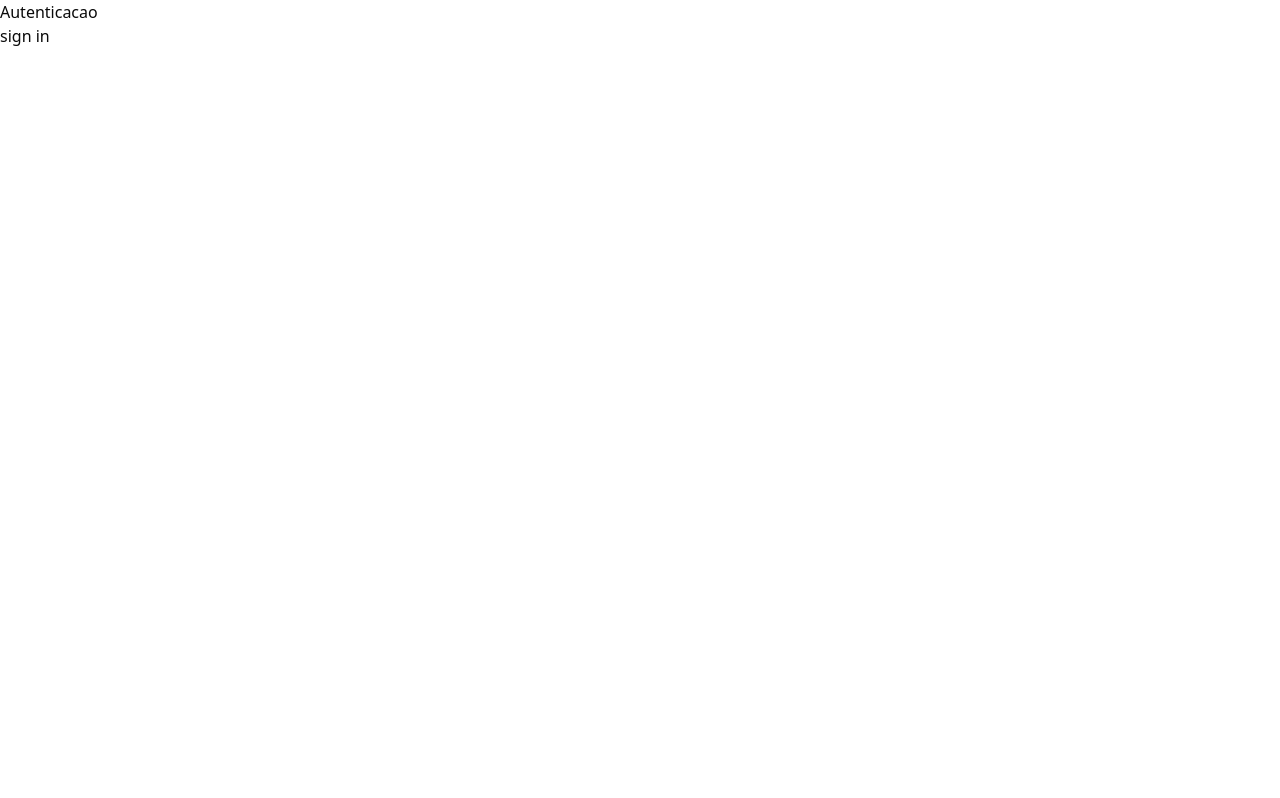
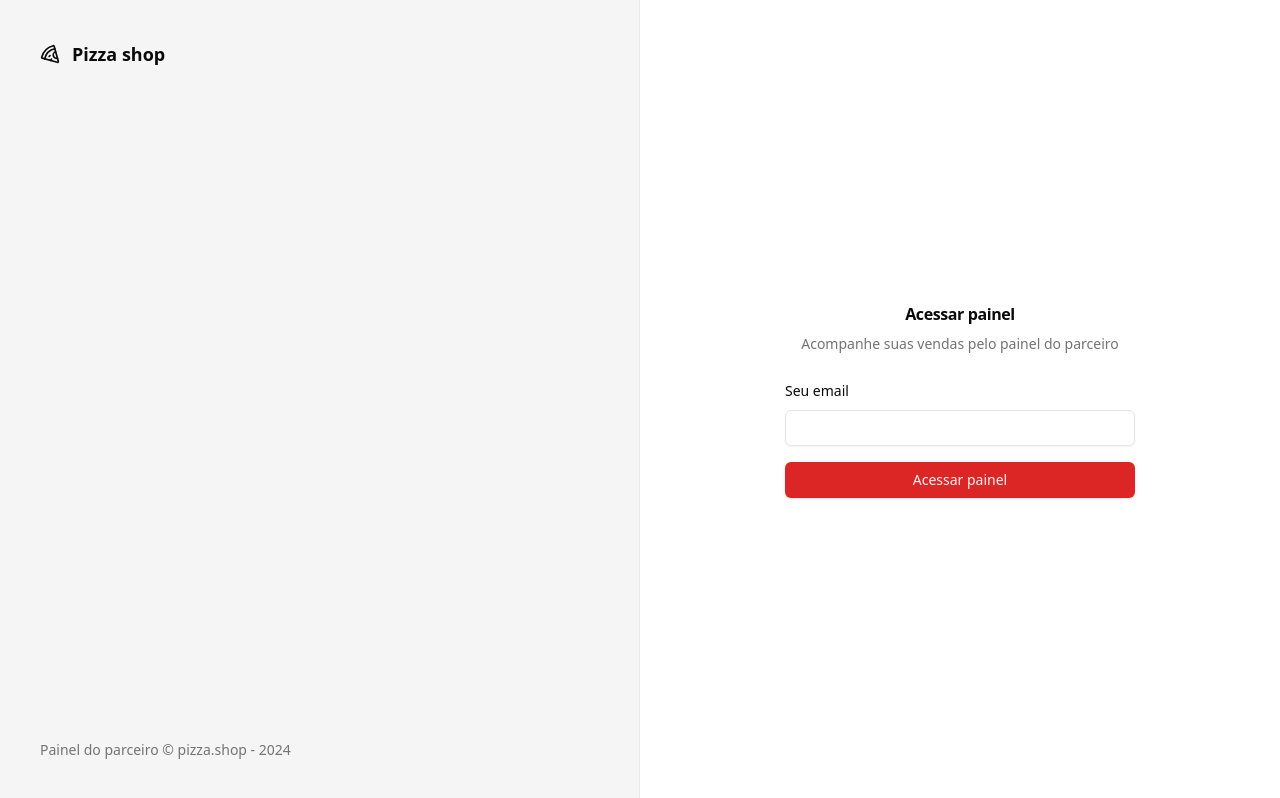
Before and after one commit to leviutima/pizza-shop, a React (Vite) app: page /sign-in in a window 1280 px wide. Built offline with nearby package versions, Linux system fonts and the light colour scheme.

Commit message:
feat: create sign-in page

```diff
--- a/package.json
+++ b/package.json
@@ -10,6 +10,7 @@
     "preview": "vite preview"
   },
   "dependencies": {
+    "@radix-ui/react-label": "^2.1.1",
     "@radix-ui/react-slot": "^1.1.1",
     "class-variance-authority": "^0.7.1",
     "clsx": "^2.1.1",
@@ -21,6 +22,7 @@
     "react-dom": "^18.3.1",
     "react-helmet-async": "^2.0.5",
     "react-router-dom": "^7.0.2",
+    "sonner": "^1.7.1",
     "sort-by": "^1.2.0",
     "tailwind-merge": "^2.5.5",
     "tailwindcss-animate": "^1.0.7"
--- /dev/null
+++ b/src/components/ui/input.tsx
@@ -0,0 +1,22 @@
+import * as React from "react"
+
+import { cn } from "@/lib/utils"
+
+const Input = React.forwardRef<HTMLInputElement, React.ComponentProps<"input">>(
+  ({ className, type, ...props }, ref) => {
+    return (
+      <input
+        type={type}
+        className={cn(
+          "flex h-9 w-full rounded-md border border-input bg-transparent px-3 py-1 text-base shadow-sm transition-colors file:border-0 file:bg-transparent file:text-sm file:font-medium file:text-foreground placeholder:text-muted-foreground focus-visible:outline-none focus-visible:ring-1 focus-visible:ring-ring disabled:cursor-not-allowed disabled:opacity-50 md:text-sm",
+          className
+        )}
+        ref={ref}
+        {...props}
+      />
+    )
+  }
+)
+Input.displayName = "Input"
+
+export { Input }
--- /dev/null
+++ b/src/components/ui/label.tsx
@@ -0,0 +1,24 @@
+import * as React from "react"
+import * as LabelPrimitive from "@radix-ui/react-label"
+import { cva, type VariantProps } from "class-variance-authority"
+
+import { cn } from "@/lib/utils"
+
+const labelVariants = cva(
+  "text-sm font-medium leading-none peer-disabled:cursor-not-allowed peer-disabled:opacity-70"
+)
+
+const Label = React.forwardRef<
+  React.ElementRef<typeof LabelPrimitive.Root>,
+  React.ComponentPropsWithoutRef<typeof LabelPrimitive.Root> &
+    VariantProps<typeof labelVariants>
+>(({ className, ...props }, ref) => (
+  <LabelPrimitive.Root
+    ref={ref}
+    className={cn(labelVariants(), className)}
+    {...props}
+  />
+))
+Label.displayName = LabelPrimitive.Root.displayName
+
+export { Label }
--- a/src/index.css
+++ b/src/index.css
@@ -1,6 +1,7 @@
 @tailwind base;
 @tailwind components;
 @tailwind utilities;
+
 @layer base {
   :root {
     --background: 0 0% 100%;
@@ -9,8 +10,8 @@
     --card-foreground: 0 0% 3.9%;
     --popover: 0 0% 100%;
     --popover-foreground: 0 0% 3.9%;
-    --primary: 0 0% 9%;
-    --primary-foreground: 0 0% 98%;
+    --primary: 0 72.2% 50.6%;
+    --primary-foreground: 0 85.7% 97.3%;
     --secondary: 0 0% 96.1%;
     --secondary-foreground: 0 0% 9%;
     --muted: 0 0% 96.1%;
@@ -21,14 +22,15 @@
     --destructive-foreground: 0 0% 98%;
     --border: 0 0% 89.8%;
     --input: 0 0% 89.8%;
-    --ring: 0 0% 3.9%;
+    --ring: 0 72.2% 50.6%;
+    --radius: 0.5rem;
     --chart-1: 12 76% 61%;
     --chart-2: 173 58% 39%;
     --chart-3: 197 37% 24%;
     --chart-4: 43 74% 66%;
     --chart-5: 27 87% 67%;
-    --radius: 0.5rem
   }
+
   .dark {
     --background: 0 0% 3.9%;
     --foreground: 0 0% 98%;
@@ -36,8 +38,8 @@
     --card-foreground: 0 0% 98%;
     --popover: 0 0% 3.9%;
     --popover-foreground: 0 0% 98%;
-    --primary: 0 0% 98%;
-    --primary-foreground: 0 0% 9%;
+    --primary: 0 72.2% 50.6%;
+    --primary-foreground: 0 85.7% 97.3%;
     --secondary: 0 0% 14.9%;
     --secondary-foreground: 0 0% 98%;
     --muted: 0 0% 14.9%;
@@ -48,14 +50,15 @@
     --destructive-foreground: 0 0% 98%;
     --border: 0 0% 14.9%;
     --input: 0 0% 14.9%;
-    --ring: 0 0% 83.1%;
+    --ring: 0 72.2% 50.6%;
     --chart-1: 220 70% 50%;
     --chart-2: 160 60% 45%;
     --chart-3: 30 80% 55%;
     --chart-4: 280 65% 60%;
-    --chart-5: 340 75% 55%
+    --chart-5: 340 75% 55%;
   }
 }
+
 @layer base {
   * {
     @apply border-border;
--- a/src/layout/authLayout.tsx
+++ b/src/layout/authLayout.tsx
@@ -1,11 +1,21 @@
+import { Pizza } from "lucide-react";
 import { Outlet } from "react-router-dom";
+
 
 export function AuthLayout() {
     return(
-        <div>
-            <h1>Autenticacao</h1>
-            <div>
-                <Outlet></Outlet>
+        <div className="min-h-screen grid grid-cols-2">
+            <div className="h-full border-r border-foreground/5 bg-muted p-10 text-muted-foreground flex flex-col justify-between">
+                <div className="flex items-center gap-3 text-lg font-medium text-foreground">
+                    <Pizza className="h-5 w-5"/>
+                    <span className="font-semibold">Pizza shop</span>
+                </div>
+                <footer className="text-sm">
+                    Painel do parceiro &copy; pizza.shop - {new Date().getFullYear()}
+                </footer>
+            </div>
+            <div className="flex flex-col items-center justify-center">
+                <Outlet />
             </div>
         </div>
     )
--- a/src/pages/auth/sign-in.tsx
+++ b/src/pages/auth/sign-in.tsx
@@ -1,10 +1,28 @@
+import { Button } from "@/components/ui/button"
+import { Input } from "@/components/ui/input"
+import { Label } from "@/components/ui/label"
 import { Helmet } from "react-helmet-async"
 
 export function SignIn() {
     return(
-        <>
-        <Helmet title="Login"/>
-            <div>sign in </div>
-        </>
+        <div>
+            <Helmet title="Login"/>
+            <div className="p-8">
+                <div className="w-[350px] flex flex-col justify-center gap-6">
+                    <div className="flex flex-col gap-2 text-center">
+                        <h1 className="font-semibold text 2xl tracking-tight">Acessar painel</h1>
+                        <p className="text-sm text-muted-foreground">Acompanhe suas vendas pelo painel do parceiro</p>
+                    </div>
+                    <form className="space-y-4">
+                        <div className="space-y-2">
+                            <Label htmlFor="email">Seu email</Label>
+                            <Input id="email" type="email"></Input>
+                        </div>
+                        <Button className="w-full" type="submit">Acessar painel</Button>
+                    </form>
+                </div>
+            </div>
+
+        </div>
     )
 }
```
Also changed, not shown: 1 other file (tests, documents, lock files or other folders).
